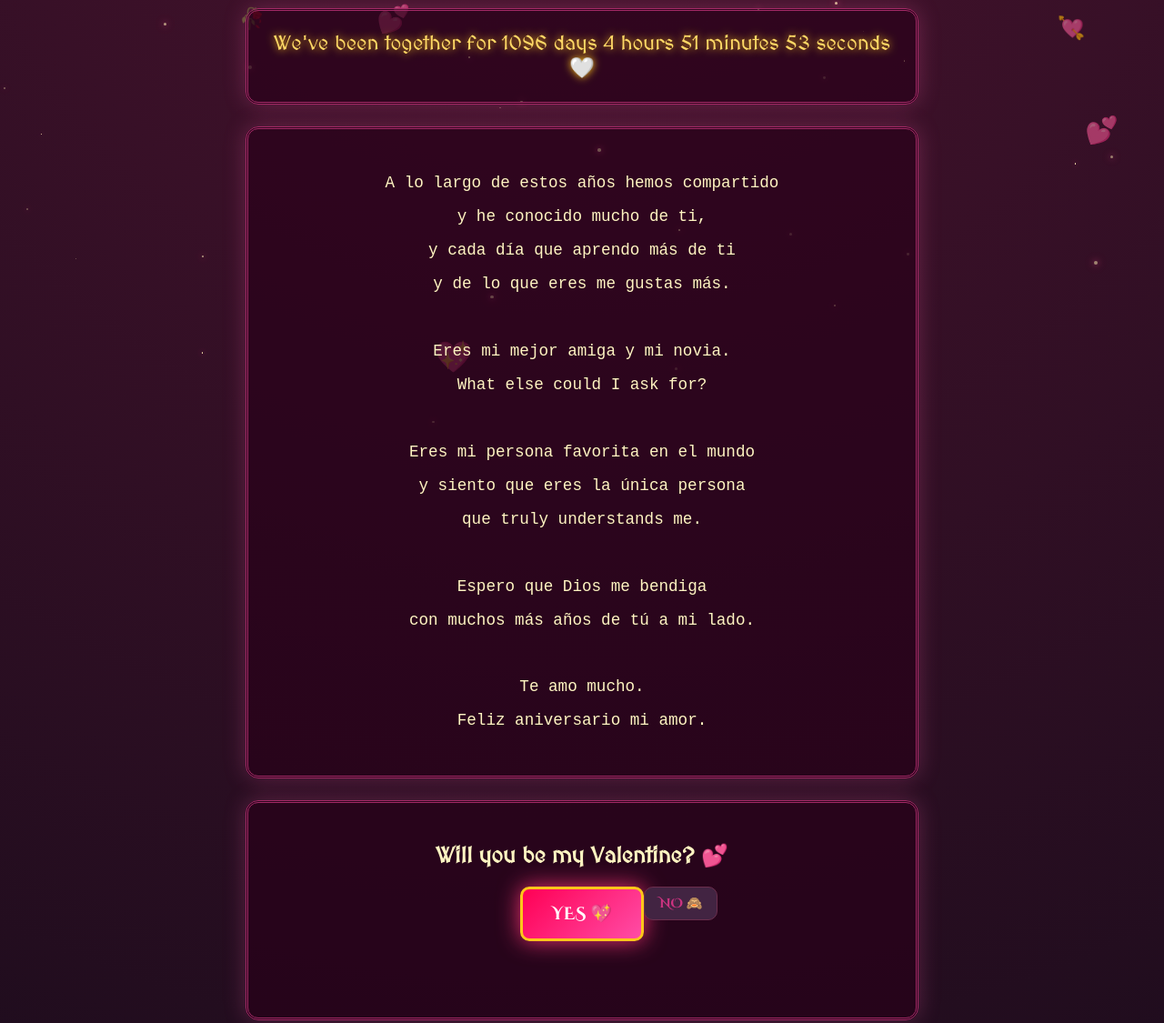
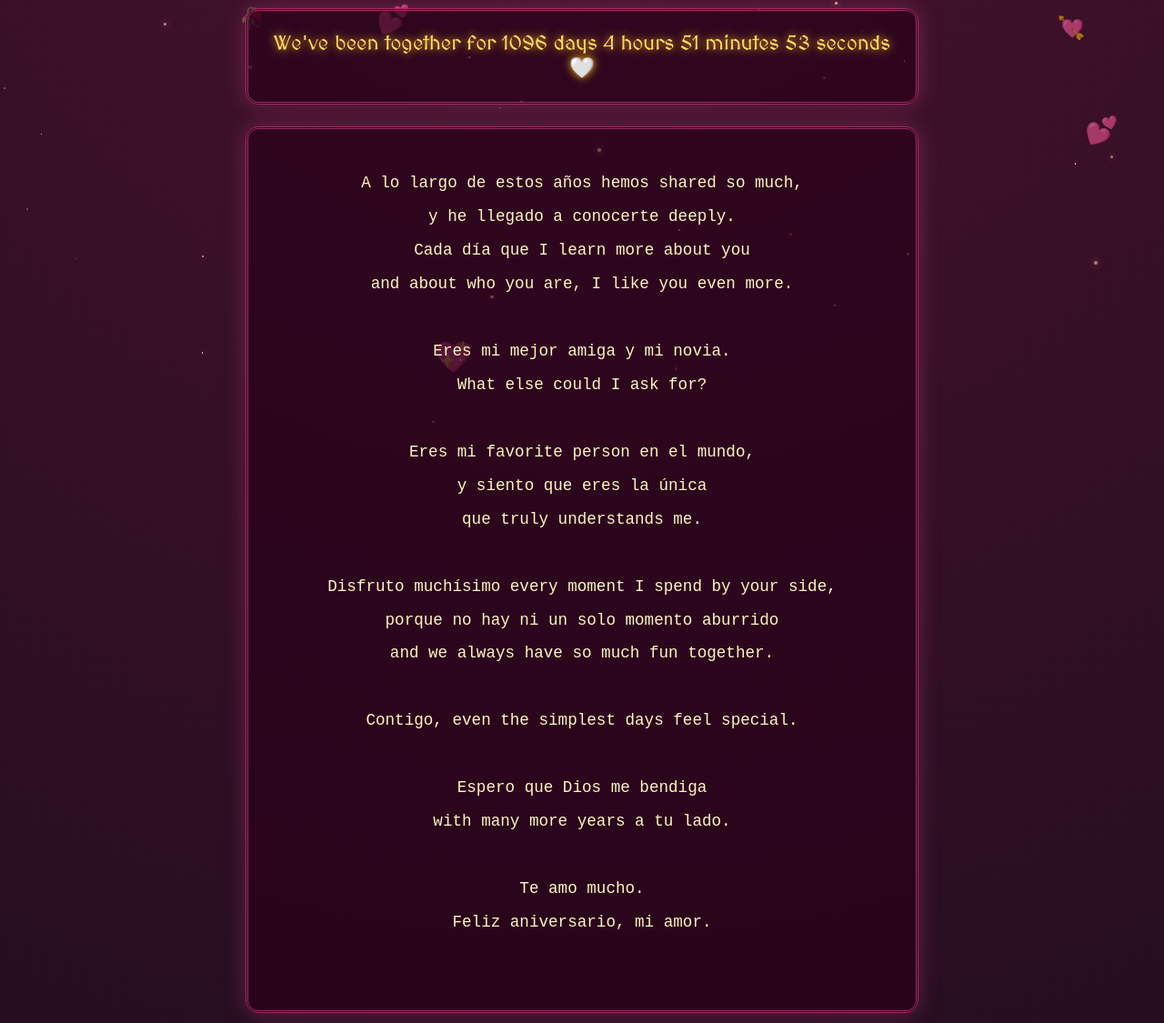
Before and after one commit to vm1416/Happy-anniversary-3, a plain HTML site: page index.html in a window 1280 px wide. Shown: the part 327-1452 px from the top of the page at 91% size. Drawn offline with nearby package versions, Linux system fonts and the light colour scheme.

Commit message:
Update index.html

```diff
--- a/index.html
+++ b/index.html
@@ -178,23 +178,30 @@ for(let i=0;i<50;i++){
 
 <div class="card">
 <pre style="white-space:pre-line;font-size:1.1rem;line-height:2.1">
-A lo largo de estos años hemos compartido
-y he conocido mucho de ti,
-y cada día que aprendo más de ti
-y de lo que eres me gustas más.
+A lo largo de estos años hemos shared so much,
+y he llegado a conocerte deeply.
+Cada día que I learn more about you
+and about who you are, I like you even more.
 
 Eres mi mejor amiga y mi novia.
 What else could I ask for?
 
-Eres mi persona favorita en el mundo
-y siento que eres la única persona
+Eres mi favorite person en el mundo,
+y siento que eres la única
 que truly understands me.
 
+Disfruto muchísimo every moment I spend by your side,
+porque no hay ni un solo momento aburrido
+and we always have so much fun together.
+
+Contigo, even the simplest days feel special.
+
 Espero que Dios me bendiga
-con muchos más años de tú a mi lado.
+with many more years a tu lado.
 
 Te amo mucho.
-Feliz aniversario mi amor.
+Feliz aniversario, mi amor.
+
 </pre>
 </div>
 
```
